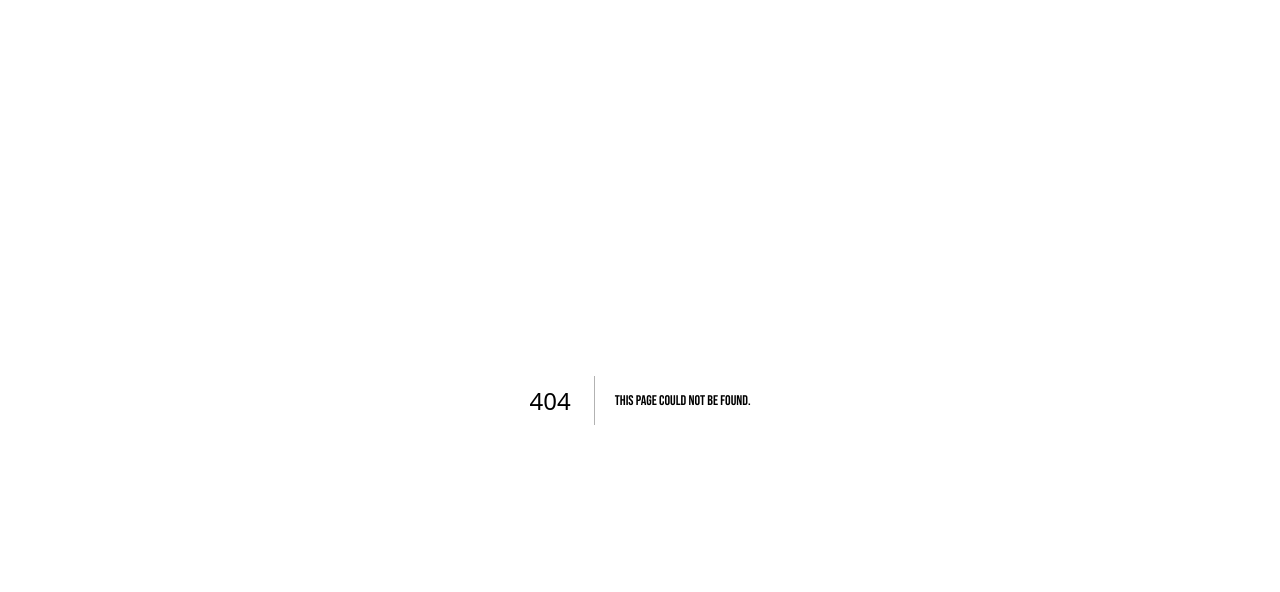
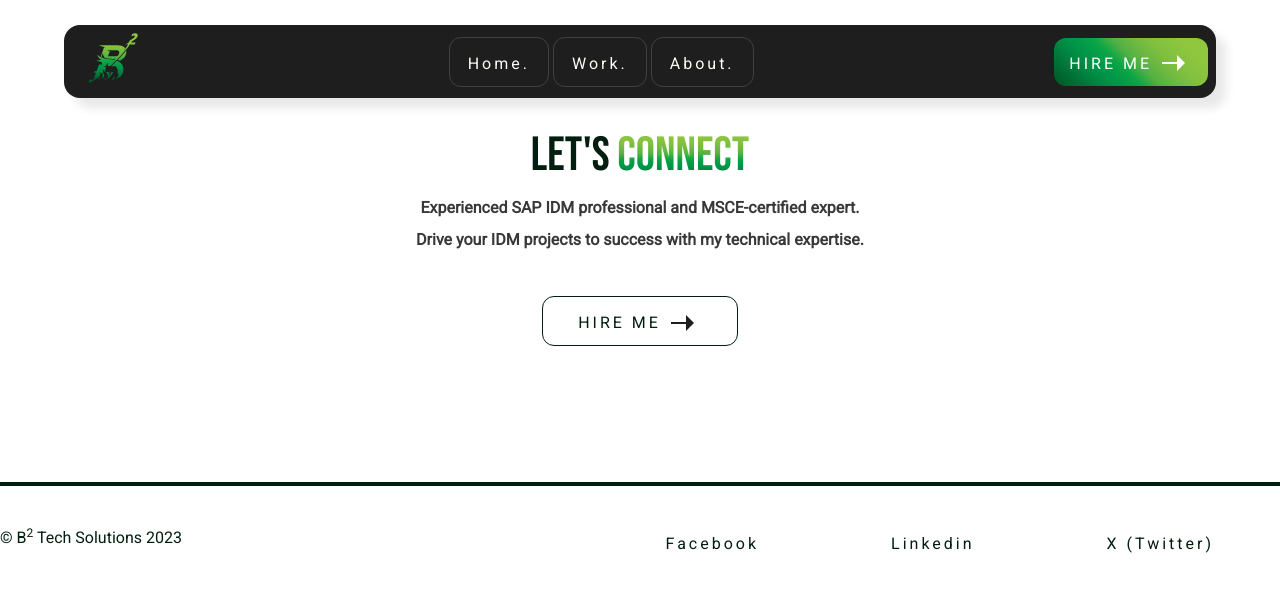
Before and after one commit to Todd-Productions/b2-tech-solutions, a Next.js app: page /identity-access-management-services in a window 1280 px wide. Before the commit this address had no page. Shown: the top 592 px of the page. Built offline with nearby package versions, Linux system fonts and the light colour scheme.

Commit message:
Created ServicesTemplate, settting up page components

```diff
--- /dev/null
+++ b/src/app/identity-access-management-services/page.tsx
@@ -0,0 +1,17 @@
+import { getCanonicalLink } from "../../../utils/common"
+import { ServicesTemplate } from "../../ui/templates"
+
+export function generateMetadata() {
+  return {
+    title: "Identity and Access Management Services | B2 Technical Solutions",
+    description:
+      "Identity and Access Management Services for SMBs and Large Enterprises",
+    alternates: {
+      canonical: getCanonicalLink("services"),
+    },
+  }
+}
+
+const ServicesPage = () => <ServicesTemplate />
+
+export default ServicesPage
--- a/src/ui/molecules/ContactForm/ContactForm.tsx
+++ b/src/ui/molecules/ContactForm/ContactForm.tsx
@@ -1,3 +1,5 @@
+"use client"
+
 import React from "react"
 
 import { useForm } from "react-hook-form"
--- /dev/null
+++ b/src/ui/molecules/ServicesSection/ServicesSection.tsx
@@ -0,0 +1,25 @@
+import React from "react"
+
+import { Section, Wrapper } from "../../atoms"
+
+export interface ExperienceProps {}
+
+const ExperienceSection: React.FC<ExperienceProps> = () => (
+  // const { jobs } = props
+
+  <Section>
+    <Wrapper>
+      <div className="">
+        <ul className="pl-4">
+          {/* {jobs.map((job) => (
+              <li key={slugify(String(job.company))}>
+                <JobInfoArea job={job} key={slugify(job.company as string)} />
+              </li>
+            ))} */}
+        </ul>
+      </div>
+    </Wrapper>
+  </Section>
+)
+
+export default ExperienceSection
--- a/src/ui/molecules/index.ts
+++ b/src/ui/molecules/index.ts
@@ -7,3 +7,4 @@ export { default as ExperienceSidebar } from "./ExperienceSidebar/ExperienceSide
 export { default as AboutSection } from "./AboutSection/AboutSection"
 export { default as ContactForm } from "./ContactForm/ContactForm"
 export { default as EducationSection } from "./EducationSection/EducationSection"
+export { default as ServicesSection } from "./ServicesSection/ServicesSection"
--- /dev/null
+++ b/src/ui/templates/ServicesTemplate/ServicesTemplate.tsx
@@ -0,0 +1,17 @@
+import aboutData from "@/data/about.json"
+import { contactLink } from "@/data/siteMeta"
+import { ConnectSection, ServicesSection } from "../../molecules"
+import { MainLayout } from "../../organisms"
+
+const AboutTemplate = () => {
+  const { connectDescription } = aboutData
+  return (
+    <MainLayout>
+      <ServicesSection />
+
+      <ConnectSection hireLink={contactLink} description={connectDescription} />
+    </MainLayout>
+  )
+}
+
+export default AboutTemplate
--- a/src/ui/templates/index.ts
+++ b/src/ui/templates/index.ts
@@ -1,3 +1,4 @@
 export { default as HomeTemplate } from "./HomeTemplate/HomeTemplate"
 export { default as AboutTemplate } from "./AboutTemplate/AboutTemplate"
 export { default as ContactTemplate } from "./ContactTemplate/ContactTemplate"
+export { default as ServicesTemplate } from "./ServicesTemplate/ServicesTemplate"
```
